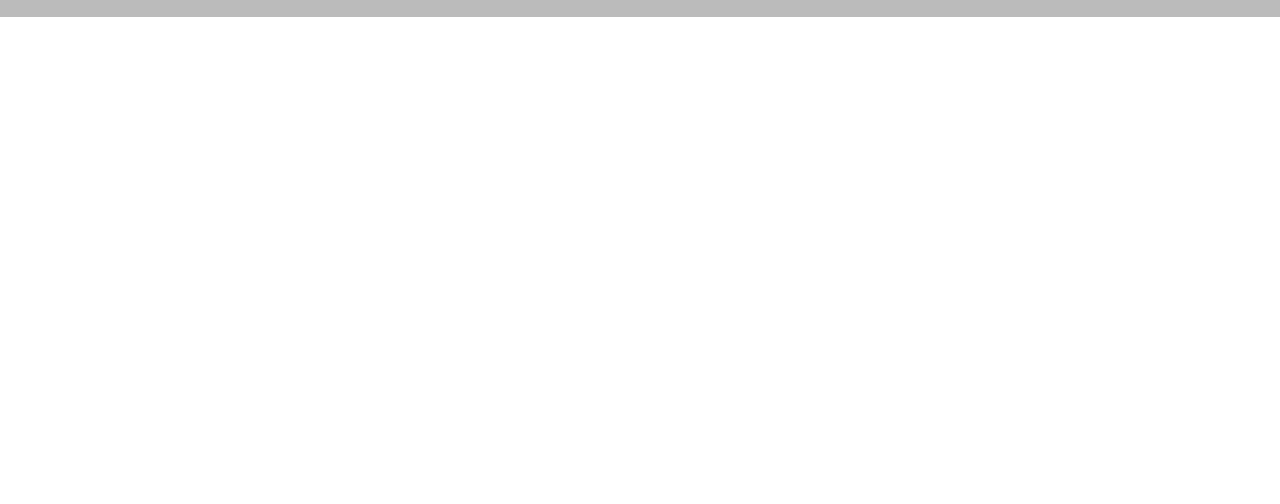
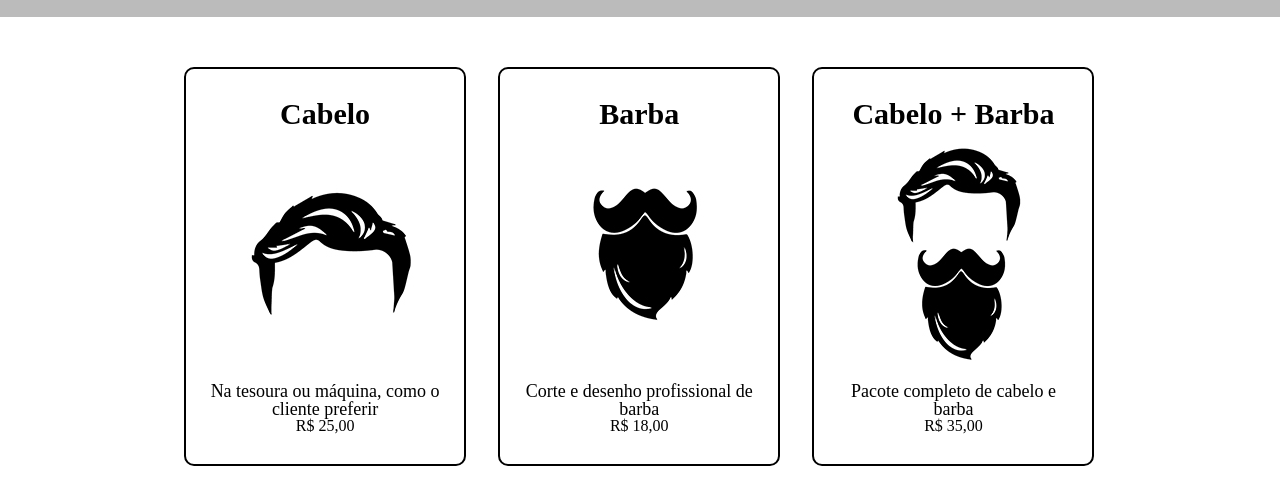
Before and after one commit to Naluisa/Barbearia-Alura, a plain HTML site: page produtos.html in a window 1280 px wide. Shown: the part 276-780 px from the top of the page. Drawn offline with Linux system fonts and the light colour scheme.

Commit message:
Adicionando bordas aos elementos

```diff
--- a/produto.css
+++ b/produto.css
@@ -27,3 +27,30 @@ nav a {
     font-size: 22px;
     text-decoration: none;
 }
+
+.produtos{
+    width: 940px;
+    margin: 0 auto;
+    padding: 50px 0;
+}
+
+.produtos li{
+    display: inline-block;
+    text-align: center;
+    width: 30%;
+    vertical-align: top;
+    margin: 0 1.5%;
+    padding: 30px 20px;
+    box-sizing: border-box;
+    border: 2px solid #000000;
+    border-radius: 10px;
+}
+
+.produtos h2{
+    font-size: 30px;
+    font-weight: bold;
+}
+
+.produto-descricao{
+    font-size: 18px;
+}
--- a/produtos.html
+++ b/produtos.html
@@ -23,6 +23,29 @@
         </div>
 
     </header>
+
+    <main>
+        <ul class="produtos">
+            <li>
+                <h2>Cabelo</h2>
+                <img src="cabelo.jpg">
+                <p class="produto-descricao">Na tesoura ou máquina, como o cliente preferir</p>
+                <p class="produto-preco">R$ 25,00</p>
+            </li>
+            <li>
+                <h2>Barba</h2>
+                <img src="barba.jpg">
+                <p class="produto-descricao">Corte e desenho profissional de barba</p>
+                <p class="produto-preco">R$ 18,00</p>
+            </li>
+            <li>
+                <h2>Cabelo + Barba</h2>
+                <img src="cabelo+barba.jpg">
+                <p class="produto-descricao">Pacote completo de cabelo e barba</p>
+                <p class="produto-preco">R$ 35,00</p>
+            </li>
+        </ul>
+    </main>
 </body>
 
 </html>
```
